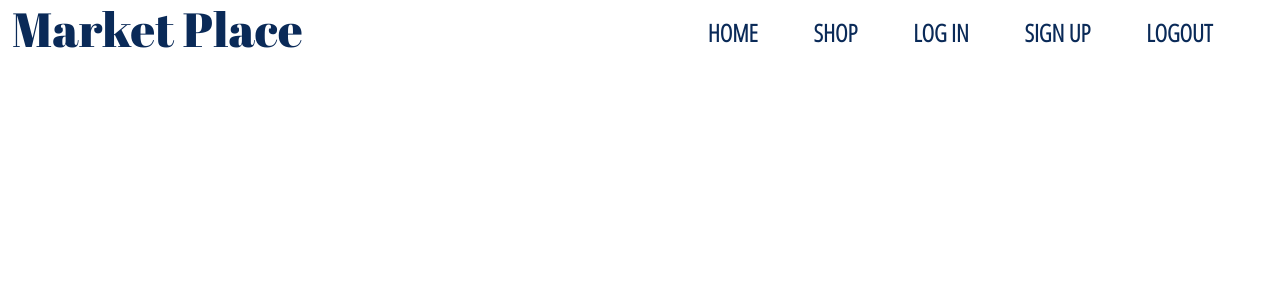
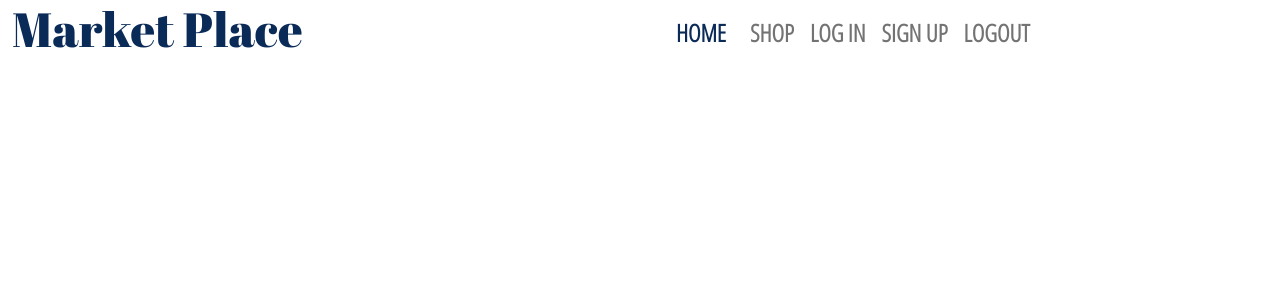
Before and after one commit to ptct-african-marketplace-6/main, a React (Create React App) app: page /add-item in a window 1280 px wide. Shown: the top 300 px of the page. Built offline with nearby package versions, Linux system fonts and the light colour scheme; no server answers; a web font is replaced by a local one.

Commit message:
updated styling for homepage, fixed navbar on main homepage to make it more responsive and incorporated collapsible/hamburger menu

```diff
--- a/package.json
+++ b/package.json
@@ -21,6 +21,7 @@
     "redux": "^4.1.0",
     "redux-logger": "^3.0.6",
     "redux-thunk": "^2.3.0",
+    "styled-components": "^5.3.0",
     "thunk": "^0.0.1",
     "web-vitals": "^1.0.1",
     "yup": "^0.32.9"
--- a/src/App.css
+++ b/src/App.css
@@ -15,6 +15,24 @@
 }
 
 .app nav .nav-links a {
+  font-family: 'Open Sans Condensed', sans-serif;
+  color: #0A2A58;
+  font-size: 1.5rem;
+  text-decoration: none;
+  font-weight: 900;
+  text-transform: uppercase;
+}
+
+.app .inner-nav {
+  font-family: 'Open Sans Condensed', sans-serif;
+  color: #0A2A58;
+  font-size: 1.5rem;
+  text-decoration: none;
+  font-weight: 900;
+  text-transform: uppercase;
+}
+
+.app .nav-links a {
   font-family: 'Open Sans Condensed', sans-serif;
   color: #0A2A58;
   font-size: 1.5rem;
--- a/src/App.js
+++ b/src/App.js
@@ -1,5 +1,6 @@
 import React, { useState, useEffect } from 'react'
 import { Route, Link, Switch, useHistory } from 'react-router-dom'
+import { Container, Nav, Navbar } from 'react-bootstrap';
 
 import ItemsList from './components/ItemsList'
 import Item from './components/Item'
@@ -56,13 +57,21 @@ function App(props) {
           <div className="col-md-6 col-12">
             <nav>
             <div className="nav-links d-flex flex-column flex-md-row justify-content-evenly align-items-center">
-                <Link to="/" className="py-3 py-md-0">Home</Link>
-                <Link to="/items-list" className="py-3 py-md-0">Shop</Link>
-                {/* <Link to="/item-form" className="py-3 py-md-0">Sell</Link> */}
-                <Link to="/log-in" className="py-3 py-md-0">Log In</Link>
-                <Link to="/sign-up" className="py-3 py-md-0">Sign Up</Link>
-                <Link to="/" className="py-3 py-md-0" onClick={logout}>Logout</Link>
-              </div>
+            <Container fluid='sm' className='text-center'>
+            <Navbar collapseOnSelect expand="sm">
+              <Navbar.Brand className="home-nav-btn py-3 py-md-0" href='/' defaultactivekey="/">HOME</Navbar.Brand>
+              <Navbar.Toggle aria-controls="responsive-navbar-nav"/>
+              <Navbar.Collapse id="responsive-navbar-nav">
+              <Nav className="mr-auto">
+                <Nav.Link className="nav-btn py-3 py-md-0" href='/items-list'>Shop</Nav.Link>
+                <Nav.Link className="nav-btn py-3 py-md-0" href="/log-in">Log In</Nav.Link>
+                <Nav.Link className="nav-btn py-3 py-md-0" href="/sign-up">Sign Up</Nav.Link>
+                <Nav.Link className="nav-btn py-3 py-md-0" href="/" onClick={logout}>Logout</Nav.Link>
+                </Nav>
+              </Navbar.Collapse>
+            </Navbar>
+            </Container>
+            </div>
             </nav>
           </div>
         </div>
--- a/src/components/Home.js
+++ b/src/components/Home.js
@@ -1,27 +1,38 @@
 import React from 'react'
-// import { Container, Card } from 'react-bootstrap';
+import { Container, Card } from 'react-bootstrap';
 import { useHistory } from 'react-router-dom'
 
 const Home = () => {
 
-  const history = useHistory()
+  const { push } = useHistory()
 
   const routeToShop = () => {
-    history.push('/items-list')
+    push('/items-list')
   }
 
+  const routeToSignup = () => {
+    push('/sign-up')
+  }
   return (
     <div className="container-fluid home-wrapper">
-      <div className="row py-5">
-        <div className="col-12 d-flex justify-content-center align-items-center py-5 my-5">
-        <button onClick={routeToShop } className="btn mx-auto">Shop Now!</button>
+        <br/>
+        <Container fluid='sm' className='text-center'>
+          <Card md="auto" bg='light'>
+              <h4>Welcome to Sauti Market, the premier marketplace for new and established small business owners to expand their online presence.
+              </h4>
+            </Card><br/>
 
-          {/* <p>This is the premier marketplace for new and established small business owners to expand their presence online.</p>
-
-          <p>We specialize in helping small business owners, especially those who are underrepresented, with the ability to list and sell items online. This allows business owners to reach a wider audience while still remaining in control of their own business.</p> */}
-
-        </div>
-      </div>
+          <Card md="auto" bg='light'>
+              <h4>
+              We specialize in helping those who are underrepresented with the ability to list and sell items online. This allows business owners to reach a wider audience while still remaining in control of their own business.
+              </h4>
+          </Card><br/>
+          <div>
+            <button onClick={routeToSignup} className="btn mx-auto">Sign Up!</button>
+            {' '}{' '}{''}
+            <button onClick={routeToShop } className="btn mx-auto">Shop Now!</button>
+          </div>
+          </Container>
     </div>
   )
 }
--- a/src/components/InnerNavbar.js
+++ b/src/components/InnerNavbar.js
@@ -14,8 +14,8 @@ export default function InnerNavbar(props) {
   const { items } = props;
 
   return (
-    <div className="App">
-      <Container fluid='sm' className='text-center' >
+    <div className="app inner-nav">
+      <Container fluid='sm' className='text-center'>
         <Navbar collapseOnSelect expand="sm" bg="light" variant="light">
           <Navbar.Brand className="home-nav-btn" href='/user-items' defaultactivekey="/user-items">My Items</Navbar.Brand>
           <Navbar.Toggle aria-controls="responsive-navbar-nav"/>
```
Also changed, not shown: 1 other file (tests, documents, lock files or other folders).
